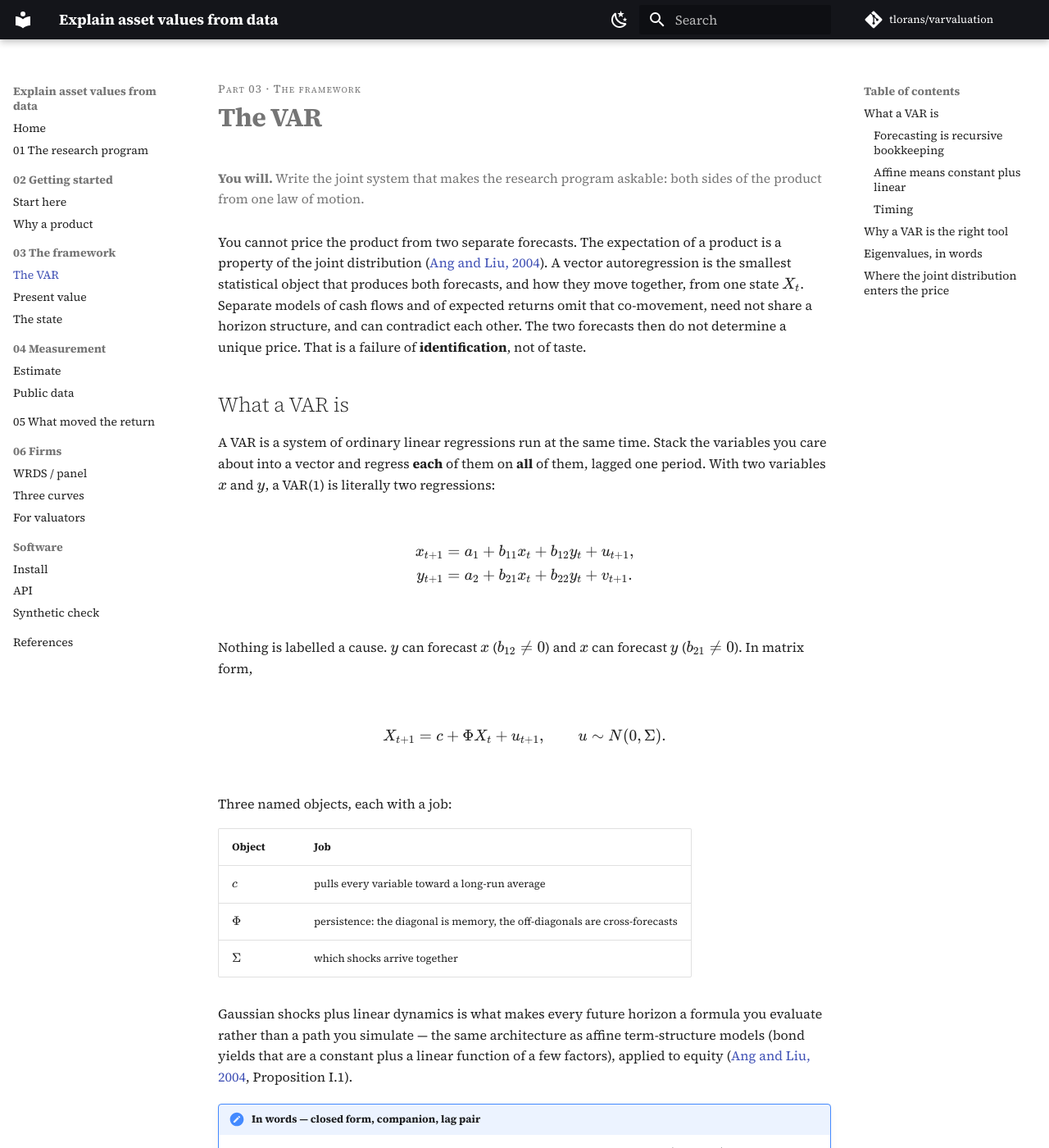
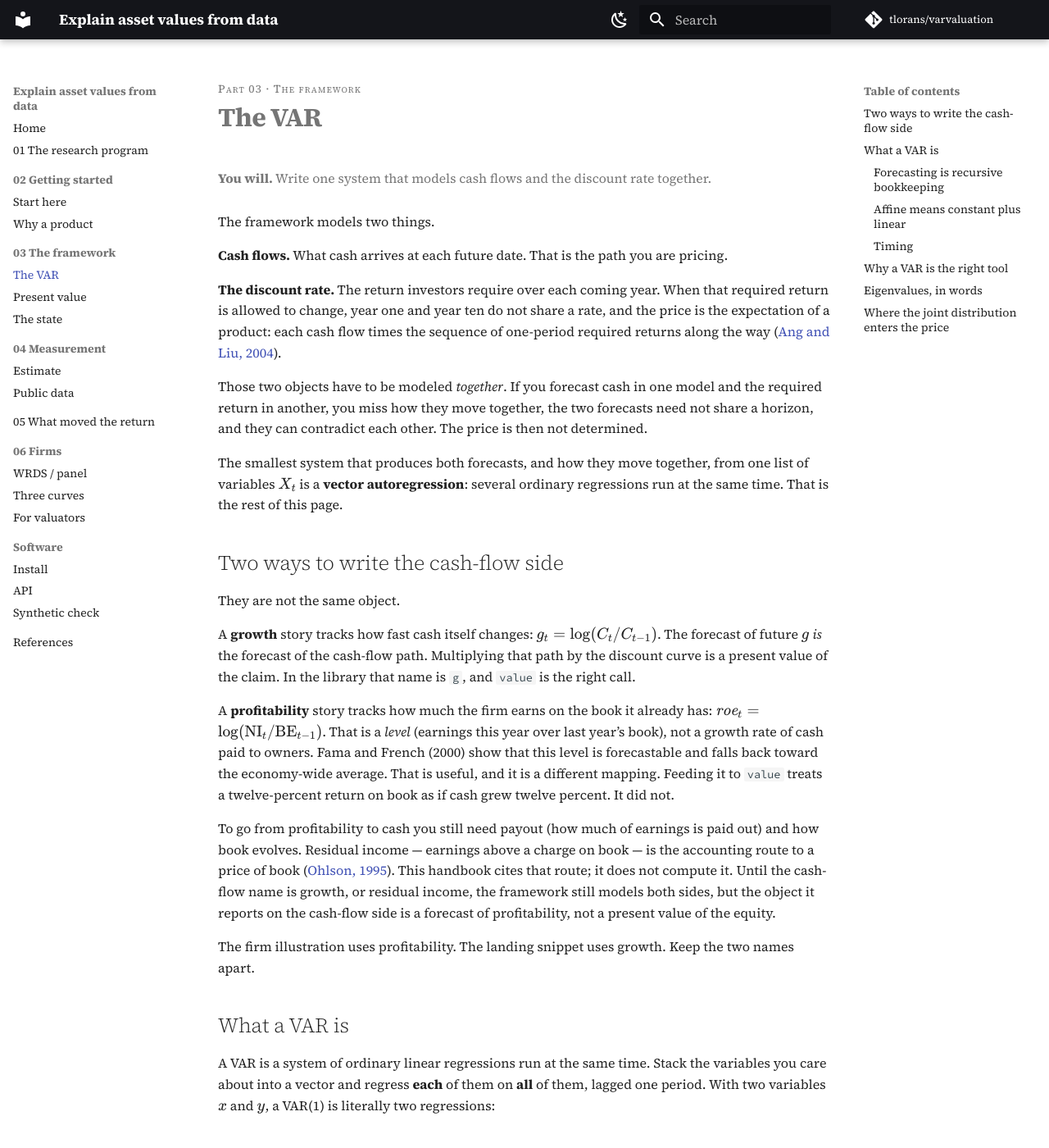
Before and after one commit to tlorans/varvaluation, an MkDocs documentation site: the page built from docs/guide/system.md, in a window 1280 px wide and 1400 px high. Shown: the whole window at 82% size. Built offline with MkDocs 1.6.1 and Material for MkDocs 9.7.7, drawn with Linux system fonts in a browser that asks for light colours; comment, search, counter and statistics services are not loaded.

Commit message:
docs: present the framework as cash flows plus the discount rate

```diff
--- a/docs/guide/system.md
+++ b/docs/guide/system.md
@@ -2,17 +2,60 @@
 
 # The VAR
 
-<p class="you-will"><strong>You will.</strong> Write the joint system that makes the research program askable: both sides of the product from one law of motion.</p>
+<p class="you-will"><strong>You will.</strong> Write one system that models cash flows and the discount rate together.</p>
 
-You cannot price the product from two separate forecasts. The
-expectation of a product is a property of the joint distribution
-([Ang and Liu, 2004](../references.md#ang-liu-2004)). A vector
-autoregression is the smallest statistical object that produces both
-forecasts, and how they move together, from one state $X_t$. Separate
-models of cash flows and of expected returns omit that co-movement,
-need not share a horizon structure, and can contradict each other.
-The two forecasts then do not determine a unique price. That is a
-failure of **identification**, not of taste.
+The framework models two things.
+
+**Cash flows.** What cash arrives at each future date. That is the
+path you are pricing.
+
+**The discount rate.** The return investors require over each
+coming year. When that required return is allowed to change, year
+one and year ten do not share a rate, and the price is the
+expectation of a product: each cash flow times the sequence of
+one-period required returns along the way
+([Ang and Liu, 2004](../references.md#ang-liu-2004)).
+
+Those two objects have to be modeled *together*. If you forecast
+cash in one model and the required return in another, you miss how
+they move together, the two forecasts need not share a horizon, and
+they can contradict each other. The price is then not determined.
+
+The smallest system that produces both forecasts, and how they move
+together, from one list of variables $X_t$ is a **vector
+autoregression**: several ordinary regressions run at the same
+time. That is the rest of this page.
+
+## Two ways to write the cash-flow side
+
+They are not the same object.
+
+A **growth** story tracks how fast cash itself changes:
+$g_t=\log(C_t/C_{t-1})$. The forecast of future $g$ *is* the
+forecast of the cash-flow path. Multiplying that path by the
+discount curve is a present value of the claim. In the library that
+name is `g`, and `value` is the right call.
+
+A **profitability** story tracks how much the firm earns on the
+book it already has: $\mathit{roe}_t=\log(\mathrm{NI}_t/\mathrm{BE}_{t-1})$.
+That is a *level* (earnings this year over last year’s book), not a
+growth rate of cash paid to owners. Fama and French (2000) show
+that this level is forecastable and falls back toward the
+economy-wide average. That is useful, and it is a different
+mapping. Feeding it to `value` treats a twelve-percent return on
+book as if cash grew twelve percent. It did not.
+
+To go from profitability to cash you still need payout (how much
+of earnings is paid out) and how book evolves. Residual income —
+earnings above a charge on book — is the accounting route to a
+price of book ([Ohlson, 1995](../references.md#ohlson-1995)). This
+handbook cites that route; it does not compute it. Until the
+cash-flow name is growth, or residual income, the framework still
+models both sides, but the object it reports on the cash-flow side
+is a forecast of profitability, not a present value of the equity.
+
+The firm illustration uses profitability. The landing snippet uses
+growth. Keep the two names apart.
 
 ## What a VAR is
 
```
Also changed, not shown: README.md (+7 -7 lines), docs/guide/program.md (+17 -10 lines), docs/guide/spec.md (+5 -2 lines), docs/guide/valuation.md (+6 -5 lines), docs/index.md (+2 -2 lines).
